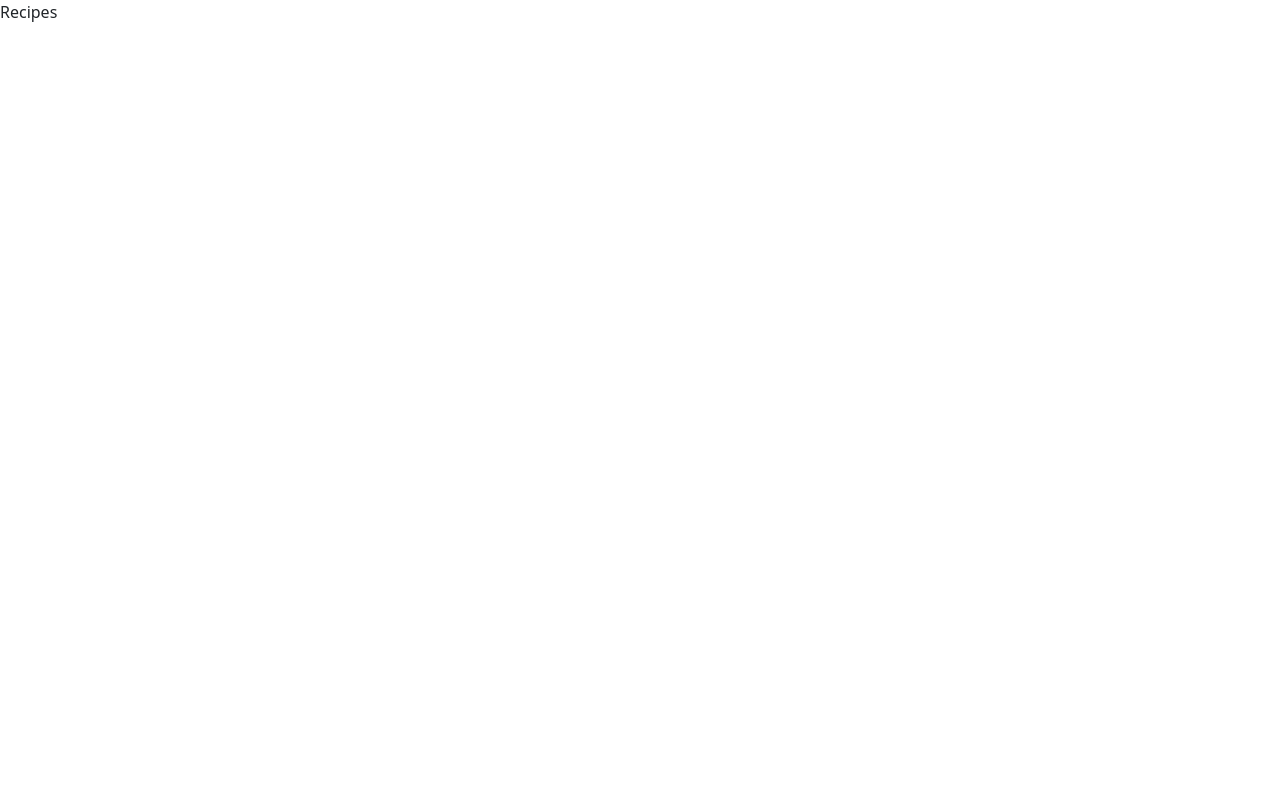
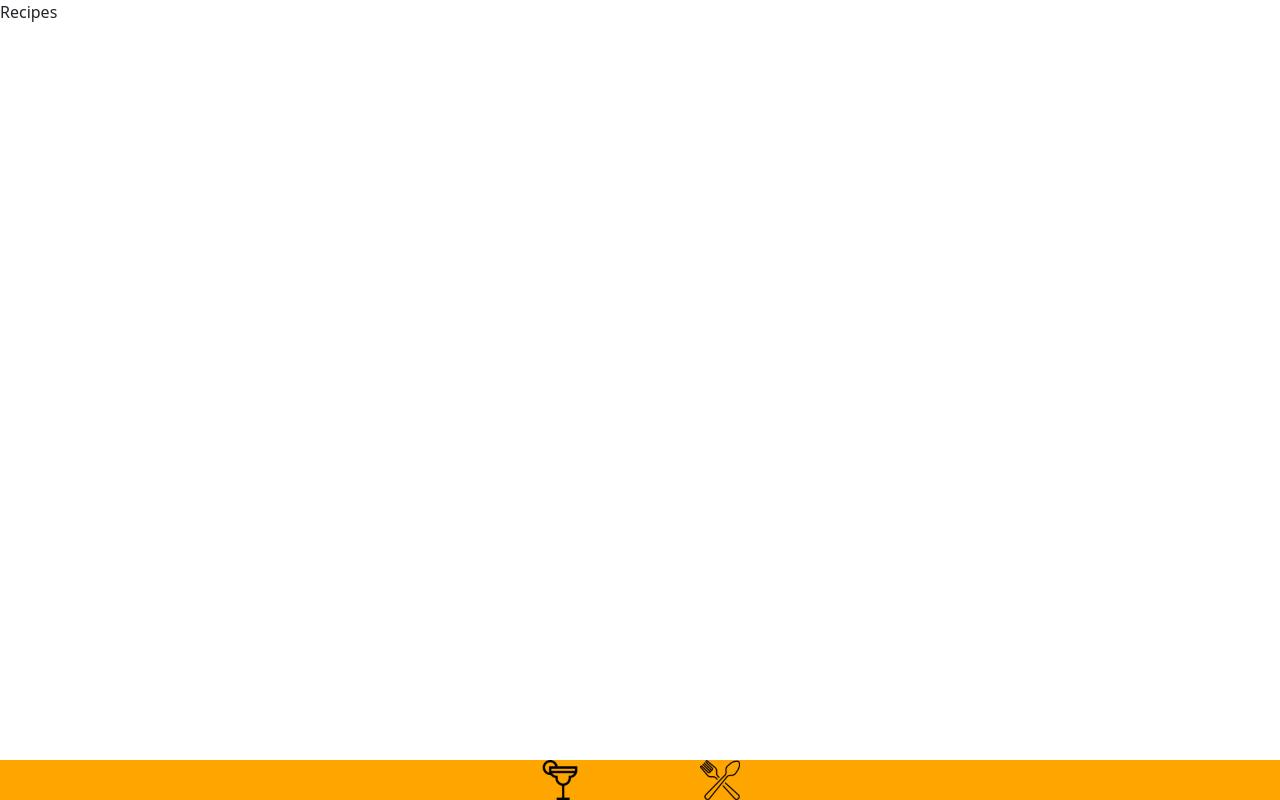
Before and after one commit to BLavinas/AppDeReceitas, a React (Create React App) app: page /meals in a window 1280 px wide. Built offline with nearby package versions, Linux system fonts and the light colour scheme.

Commit message:
[fix] footer

```diff
--- /dev/null
+++ b/src/component/Footer.js
@@ -0,0 +1,32 @@
+import React from 'react';
+import { Link } from 'react-router-dom';
+
+import '../style/footer.css';
+
+import drinkIcon from '../images/drinkIcon.svg';
+import mealIcon from '../images/mealIcon.svg';
+
+export default function Footer() {
+  return (
+    <div>
+      <footer data-testid="footer" className="generalFooter">
+        <div className="Container-footer">
+          <Link to="/drinks">
+            <img
+              data-testid="drinks-bottom-btn"
+              src={ drinkIcon }
+              alt="Link para pagina de bebidas"
+            />
+          </Link>
+          <Link to="/meals">
+            <img
+              src={ mealIcon }
+              alt="Link para pagina de bebidas"
+              data-testid="meals-bottom-btn"
+            />
+          </Link>
+        </div>
+      </footer>
+    </div>
+  );
+}
--- a/src/pages/Profile.jsx
+++ b/src/pages/Profile.jsx
@@ -1,7 +1,11 @@
 import React from 'react';
+import Footer from '../component/Footer';
 
 export default function Profile() {
   return (
-    <div>Profile</div>
+    <div>
+      <span> Profile </span>
+      <Footer />
+    </div>
   );
 }
--- a/src/pages/Recipes.jsx
+++ b/src/pages/Recipes.jsx
@@ -1,7 +1,11 @@
 import React from 'react';
+import Footer from '../component/Footer';
 
 export default function Recipes() {
   return (
-    <div>Recipes</div>
+    <div>
+      <span>Recipes</span>
+      <Footer />
+    </div>
   );
 }
--- /dev/null
+++ b/src/style/footer.css
@@ -0,0 +1,15 @@
+.generalFooter {
+  background-color: orange;
+  bottom: 0;
+  display: flex;
+  justify-content: space-between;
+  position: fixed;
+  width: 100%;
+}
+
+.Container-footer {
+  display: flex;
+  justify-content: space-between;
+  margin: auto;
+  width: 200px;
+}
```
